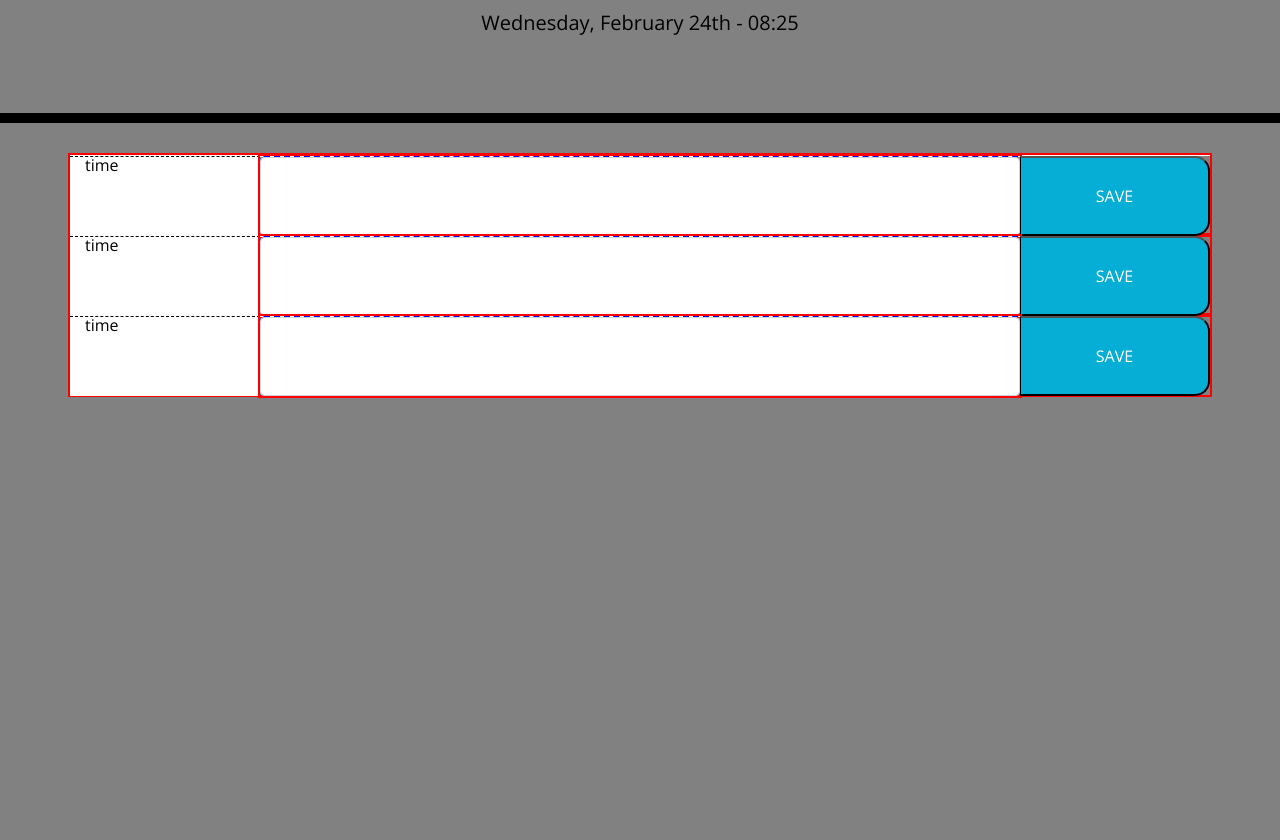
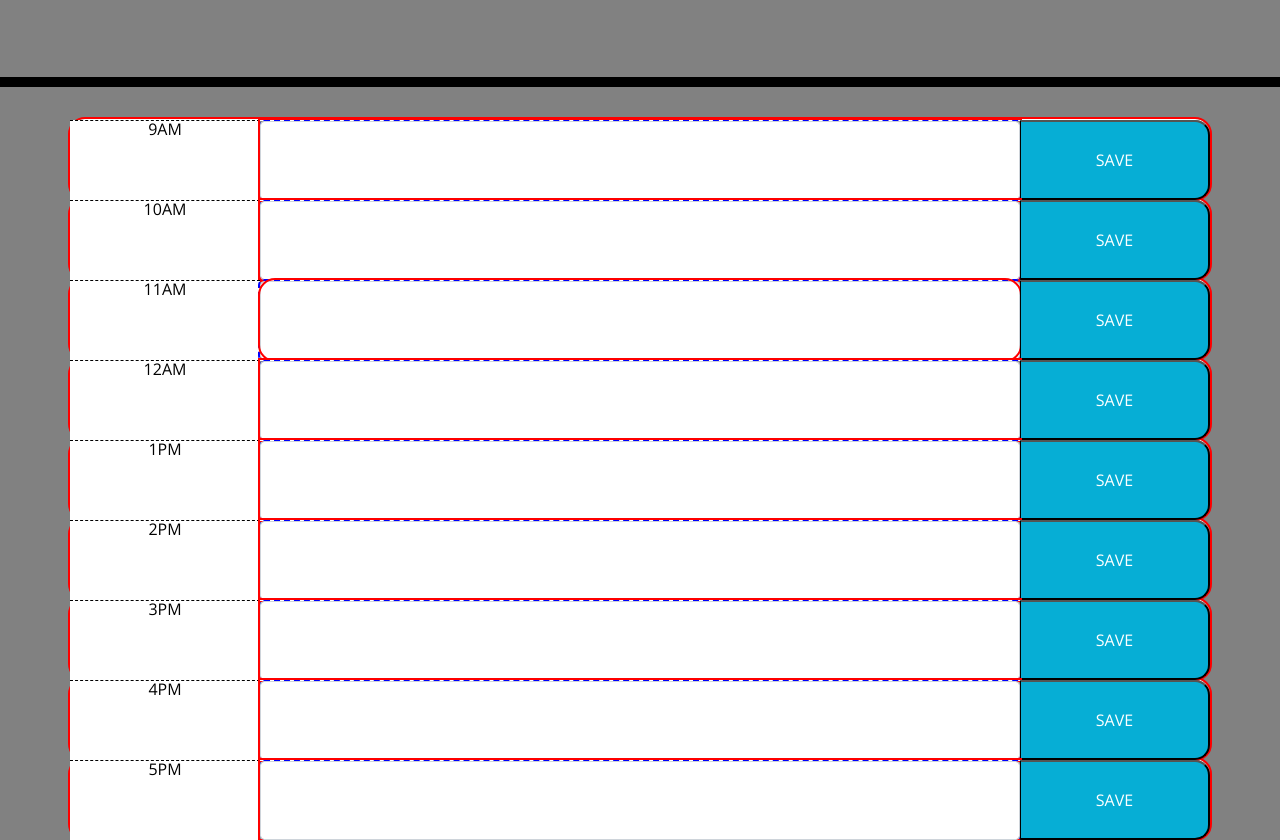
Before and after one commit to RM-Evans/work-day-scheduler, a plain HTML site: page Develop/index.html in a window 1280 px wide. Shown: the part 181-1021 px from the top of the page. Before the commit the page ends 800 px from the top, so only its background shows below. Drawn offline with nearby package versions, Linux system fonts and the light colour scheme.

Commit message:
tossing around ideas

```diff
--- a/Develop/app.js
+++ b/Develop/app.js
@@ -1,5 +1,51 @@
+let timeBlock = $('.time-block') //just a jquery selector
+//let inPast = $('.past')
+let inPresent = $('.present')
+//present should be current time
+//translate into something moment can read, preferably a moment object
+let inFuture = $('.future')
 
-// $('#currentDay').html(update)
+
+//timeBlock = [] why are you reassigning it?
+//how do I keep track of the timeblocks
+
+//should be working within full hour
+//let trackTask = function()
+//am "declaring" trackTask - not calling
+//only declaring, not calling here
+//call it
+//check time, then call this - is callback function
+//trackTask is my callback in jquery.each(array, callback)
+// function trackTask() {
+
+//     if (moment().isBefore(inPresent)) {
+
+//         //if task before currentTime then grey/or transparent
+//         $('timeBlock').addClass('.past')
+//     } if(moment()) {
+//         //if task is currentTime then red
+//         $('timeBlock').addClass('.present')
+//     } if(moment().isAfter(inPresent)){
+//         //if task after current time then green
+//         $('timeBlock').addClass('.future')
+//     }
+// }
+//not comparable/not gonna work
+//what is inPresent
+
+//im assigning a class with a conditional so the colors can be shown
+//.each will "gather" it as a collection
+//my moment object is my missing piece
+//comparing two moment objects
+timeBlock.each((index, element) => {
+    if (moment().isAfter(hour)) {
+        element.addClass('.present')
+    } else if (moment().isBefore(hour)){
+        element.addClass('.past')
+    }
+})
+
+
 //print clock
 update()
 
@@ -8,6 +54,3 @@ function update() {
 
 }
 setInterval(update, 1000)
-
-
-//let rightNow = new Date()
--- a/Develop/index.html
+++ b/Develop/index.html
@@ -17,15 +17,31 @@
   <header class="jumbotron">
     <h1 class="display-3">Work Day Scheduler</h1>
     <p class="lead">A simple calendar app for scheduling your work day</p>
-    <!-- TODO: this - moment  -->
+    <!-- TODO: this - moment  ---- DONE! -->
     <p id="currentDay" class="lead"></p>
   </header>
   <div class="container">
     <!-- Timeblocks go here -->
     <!-- start - 9am -->
-    <section class="row">
+    <section class="row time-block">
+      <div class="hour col-2">
+        <!-- build moment object out of 9am! -->
+        <!-- append this with JS NOT HTML -->
+        9AM
+      </div>
+      <div class=" col-8">
+        <!-- do i need to use it time-block class in text area row?? -->
+        <div class="row">
+          <textarea class="form-control"></textarea>
+        </div>
+      </div>
+      <button class="saveBtn saveBtn-hover col-2">
+        SAVE
+      </button>
+    </section>
+    <section class="row time-block">
       <div class="hour col-2 ">
-        time
+        10AM
       </div>
       <div class=" col-8">
         <div class="row">
@@ -36,22 +52,88 @@
         SAVE
       </button>
     </section>
-    <section class="row">
+    <section class="row time-block">
       <div class="hour col-2 ">
-        time
+        11AM
+      </div>
+      <div class=" col-8">
+        <div class="row time-block">
+          <textarea class="form-control"></textarea>
+        </div>
+      </div>
+      <button class="saveBtn  col-2">
+        SAVE
+      </button>
+    </section>
+    <!-- is reading the whole section :( instead use ID="time-block" to select specific ) -->
+    <section class="row time-block">
+      <div class="hour col-2">
+        12AM
       </div>
       <div class=" col-8">
         <div class="row">
           <textarea class="form-control"></textarea>
         </div>
       </div>
-      <button class="saveBtn saveBtn-hover col-2">
+      <button class="saveBtn  col-2">
         SAVE
       </button>
     </section>
-    <section class="row">
+    <section class="row time-block">
       <div class="hour col-2 ">
-        time
+        1PM
+      </div>
+      <div class=" col-8">
+        <div class="row">
+          <textarea class="form-control"></textarea>
+        </div>
+      </div>
+      <button class="saveBtn  col-2">
+        SAVE
+      </button>
+    </section>
+    <section class="row time-block">
+      <div class="hour col-2 ">
+        2PM
+      </div>
+      <div class=" col-8">
+        <div class="row">
+          <textarea class="form-control"></textarea>
+        </div>
+      </div>
+      <button class="saveBtn  col-2">
+        SAVE
+      </button>
+    </section>
+    <section class="row time-block">
+      <div class="hour col-2 ">
+        3PM
+      </div>
+      <div class=" col-8">
+        <div class="row">
+          <textarea class="form-control"></textarea>
+        </div>
+      </div>
+      <button class="saveBtn  col-2">
+        SAVE
+      </button>
+    </section>
+    <section class="row time-block">
+      <div class="hour col-2 ">
+        4PM
+      </div>
+      <div class=" col-8">
+        <div class="row">
+          <textarea class="form-control"></textarea>
+        </div>
+      </div>
+      <button class="saveBtn  col-2">
+        SAVE
+      </button>
+    </section>
+    <section class="row time-block">
+      <div class="hour col-2">
+        5PM
       </div>
       <div class=" col-8">
         <div class="row">
```
